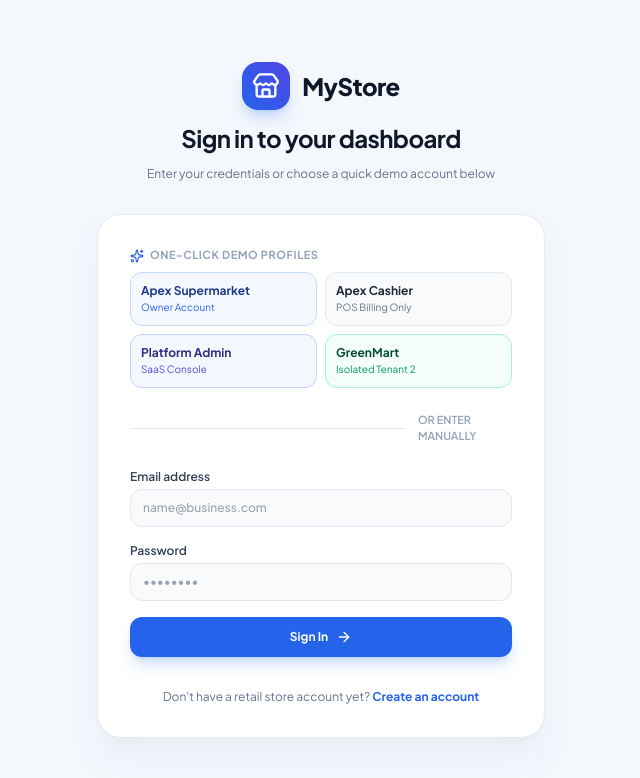
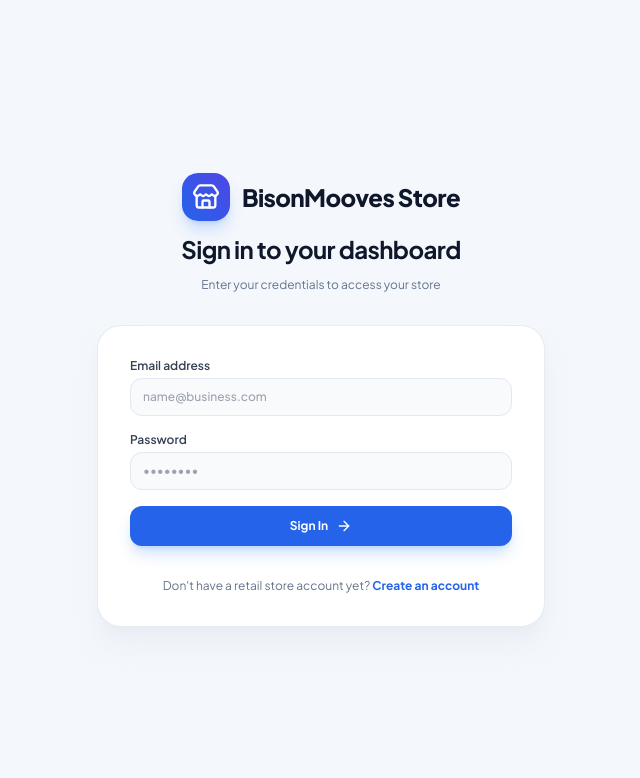
Before and after one commit to aditya060414/MyStore, a React (Vite) app in the folder client/: page /login in a window 1280 px wide. Shown: the top 778 px of the page, without its empty margins (319-959 px from the left). Built offline with nearby package versions, Linux system fonts and the light colour scheme; no server answers.

Commit message:
Update client/src/pages/auth/LoginPage.jsx

```diff
--- a/client/src/pages/auth/LoginPage.jsx
+++ b/client/src/pages/auth/LoginPage.jsx
@@ -1,23 +1,43 @@
 import React, { useState } from 'react';
+import { toast } from 'react-toastify';
 import { useAuth } from '../../context/AuthContext';
-import { useNavigate, Link } from 'react-router-dom';
+import { useNavigate, Link, useLocation, useSearchParams } from 'react-router-dom';
 import {
   Store,
   ArrowRight,
-  ShieldCheck,
-  User,
-  Lock,
-  Sparkles,
-  Zap,
+  AlertCircle,
 } from 'lucide-react';
 
 export const LoginPage = () => {
-  const { login } = useAuth();
+  const { user, login } = useAuth();
   const navigate = useNavigate();
+  const location = useLocation();
+  const [searchParams] = useSearchParams();
   const [email, setEmail] = useState('');
   const [password, setPassword] = useState('');
-  const [error, setError] = useState('');
+  const [error, setError] = useState(
+    searchParams.get('session_expired') ? 'Your session expired. Please sign in to continue.' : ''
+  );
   const [submitting, setSubmitting] = useState(false);
+
+  // If user is already logged in with token, redirect them to admin or store
+  React.useEffect(() => {
+    const token = localStorage.getItem('mystore_token');
+    if (user && token) {
+      const isAdmin =
+        user.isAdmin === true ||
+        ['super_admin', 'admin'].includes(user.role);
+
+      if (isAdmin) {
+        navigate('/platform', { replace: true });
+      } else {
+        const fromPath = location.state?.from?.pathname;
+        const isRestrictedTarget = fromPath && (fromPath.startsWith('/platform') || fromPath.startsWith('/admin'));
+        const destination = (!isRestrictedTarget && fromPath) ? fromPath : '/app/dashboard';
+        navigate(destination, { replace: true });
+      }
+    }
+  }, [user, navigate, location]);
 
   const handleSubmit = async (e) => {
     e.preventDefault();
@@ -25,21 +45,29 @@ export const LoginPage = () => {
     setSubmitting(true);
     try {
       const data = await login(email, password);
-      if (data.role === 'platform_admin') {
-        navigate('/platform');
+      toast.success(`Welcome back, ${data.name || 'User'}!`);
+      // Admin verification at login strictly from backend role
+      const isAdmin =
+        data.isAdmin === true ||
+        ['super_admin', 'admin'].includes(data.role);
+
+      if (isAdmin) {
+        // Route verified Admin to Platform Admin console
+        navigate('/platform', { replace: true });
       } else {
-        navigate('/app/dashboard');
+        // Route customer / merchant to store dashboard
+        const fromPath = location.state?.from?.pathname;
+        const isRestrictedTarget = fromPath && (fromPath.startsWith('/platform') || fromPath.startsWith('/admin'));
+        const destination = (!isRestrictedTarget && fromPath) ? fromPath : '/app/dashboard';
+        navigate(destination, { replace: true });
       }
     } catch (err) {
-      setError(err.message || 'Login failed. Please check your credentials.');
+      const errorMsg = err.message || 'Login failed. Please check your credentials.';
+      setError(errorMsg);
+      toast.error(errorMsg);
     } finally {
       setSubmitting(false);
     }
-  };
-
-  const handleQuickLogin = (demoEmail, demoPassword) => {
-    setEmail(demoEmail);
-    setPassword(demoPassword);
   };
 
   return (
@@ -49,10 +77,10 @@ export const LoginPage = () => {
           <div className="w-12 h-12 rounded-2xl bg-gradient-to-tr from-blue-600 to-indigo-600 flex items-center justify-center text-white shadow-lg shadow-blue-500/25">
             <Store className="w-7 h-7" />
           </div>
-          <span className="font-extrabold text-2xl text-slate-900 tracking-tight">MyStore</span>
+          <span className="font-extrabold text-2xl text-slate-900 tracking-tight">BisonMooves Store</span>
         </Link>
         <h2 className="text-2xl font-bold text-slate-900 tracking-tight">Sign in to your dashboard</h2>
-        <p className="text-xs text-slate-500">Enter your credentials or choose a quick demo account below</p>
+        <p className="text-xs text-slate-500">Enter your credentials to access your store</p>
       </div>
 
       <div className="mt-8 sm:mx-auto sm:w-full sm:max-w-md">
@@ -62,56 +90,6 @@ export const LoginPage = () => {
               {error}
             </div>
           )}
-
-          {/* Quick 1-Click Demo Accounts Selector */}
-          <div className="space-y-2">
-            <p className="text-[11px] font-bold text-slate-400 uppercase tracking-wider flex items-center gap-1.5">
-              <Sparkles className="w-3.5 h-3.5 text-blue-600" />
-              <span>One-Click Demo Profiles</span>
-            </p>
-            <div className="grid grid-cols-2 gap-2 text-xs">
-              <button
-                type="button"
-                onClick={() => handleQuickLogin('rahul@apexretail.com', 'password123')}
-                className="p-2.5 rounded-xl border border-blue-200 bg-blue-50/60 hover:bg-blue-100/60 text-left transition-colors"
-              >
-                <p className="font-bold text-blue-900">Apex Supermarket</p>
-                <p className="text-[10px] text-blue-600">Owner Account</p>
-              </button>
-
-              <button
-                type="button"
-                onClick={() => handleQuickLogin('sneha@apexretail.com', 'password123')}
-                className="p-2.5 rounded-xl border border-slate-200 bg-slate-50 hover:bg-slate-100 text-left transition-colors"
-              >
-                <p className="font-bold text-slate-800">Apex Cashier</p>
-                <p className="text-[10px] text-slate-500">POS Billing Only</p>
-              </button>
-
-              <button
-                type="button"
-                onClick={() => handleQuickLogin('admin@mystore.com', 'admin123')}
-                className="p-2.5 rounded-xl border border-indigo-200 bg-indigo-50/60 hover:bg-indigo-100/60 text-left transition-colors"
-              >
-                <p className="font-bold text-indigo-900">Platform Admin</p>
-                <p className="text-[10px] text-indigo-600">SaaS Console</p>
-              </button>
-
-              <button
-                type="button"
-                onClick={() => handleQuickLogin('pooja@greenmart.com', 'password123')}
-                className="p-2.5 rounded-xl border border-emerald-200 bg-emerald-50/60 hover:bg-emerald-100/60 text-left transition-colors"
-              >
-                <p className="font-bold text-emerald-900">GreenMart</p>
-                <p className="text-[10px] text-emerald-600">Isolated Tenant 2</p>
-              </button>
-            </div>
-          </div>
-
-          <div className="relative flex items-center justify-center">
-            <div className="border-t border-slate-200 w-full"></div>
-            <span className="bg-white px-3 text-[11px] text-slate-400 uppercase font-semibold">Or enter manually</span>
-          </div>
 
           {/* Login Form */}
           <form onSubmit={handleSubmit} className="space-y-4 text-xs">
```
